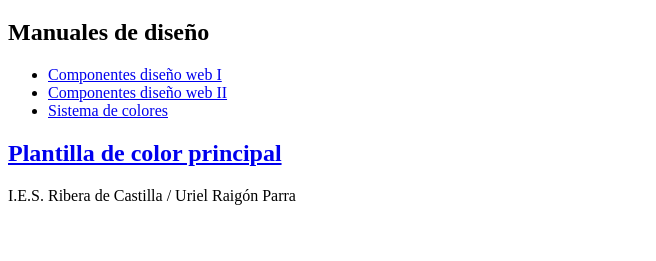
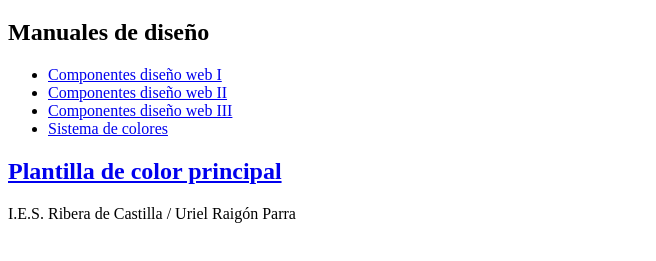
Before and after one commit to ur1e1/ur1e1.github.io, a plain HTML site: page HTML/tema1.html in a window 1280 px wide. Shown: the part 61-322 px from the top of the page, without its empty margins (0-656 px from the left). Drawn offline with Linux system fonts and the light colour scheme.

Commit message:
Update tema1.html

```diff
--- a/HTML/tema1.html
+++ b/HTML/tema1.html
@@ -20,6 +20,7 @@
                 <ul>
                     <li><a href="../PDF/ComponentesDiseñoWeb_I.pdf">Componentes diseño web I</a></li>
                     <li><a href="../PDF/ComponentesDiseñoWeb_II.pdf">Componentes diseño web II</a></li>
+                    <li><a href="../PDF/ComponentesDiseñoWeb_III.pdf">Componentes diseño web III</a></li>
                     <li><a href="../PDF/Sistema de colores.pdf">Sistema de colores</a></li>
                 </ul>
         </div>
```
